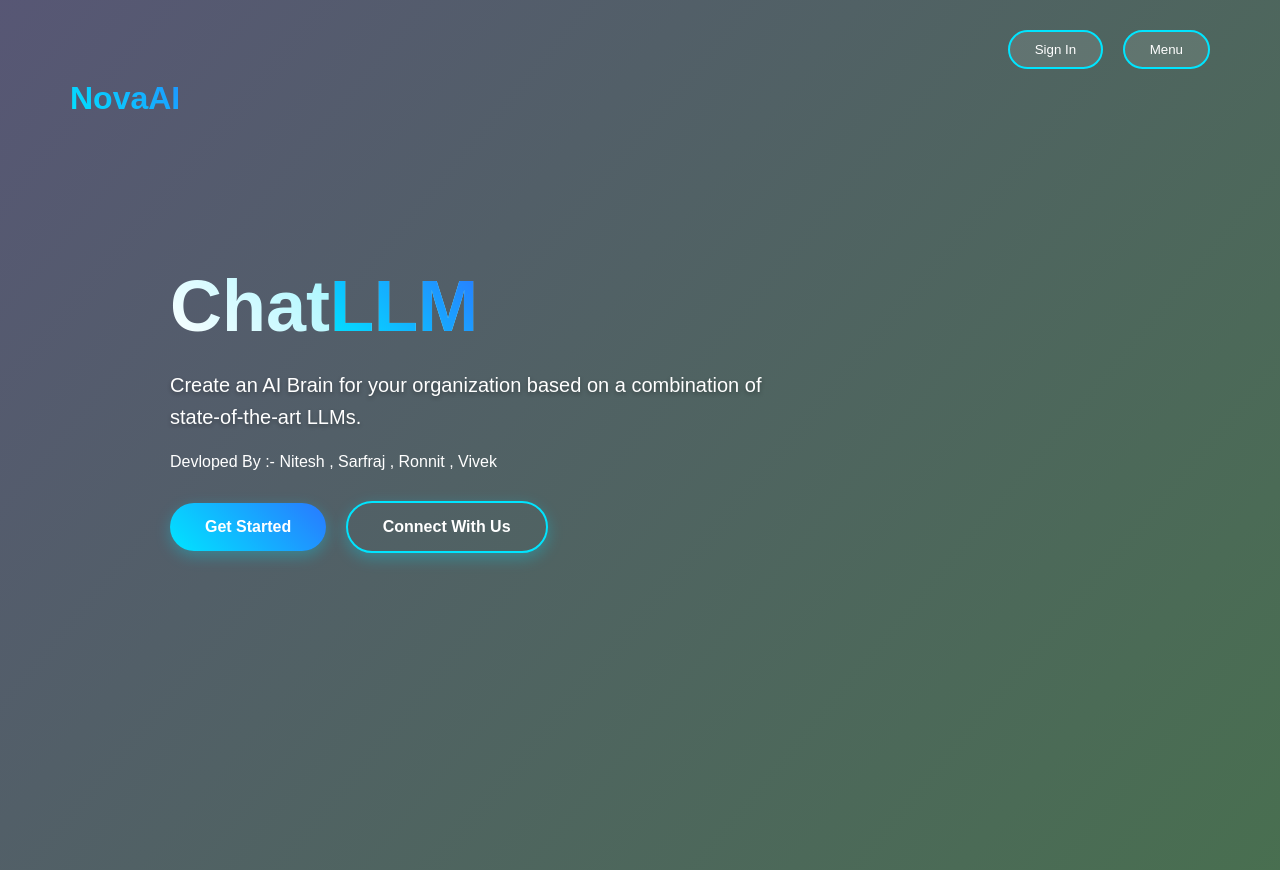
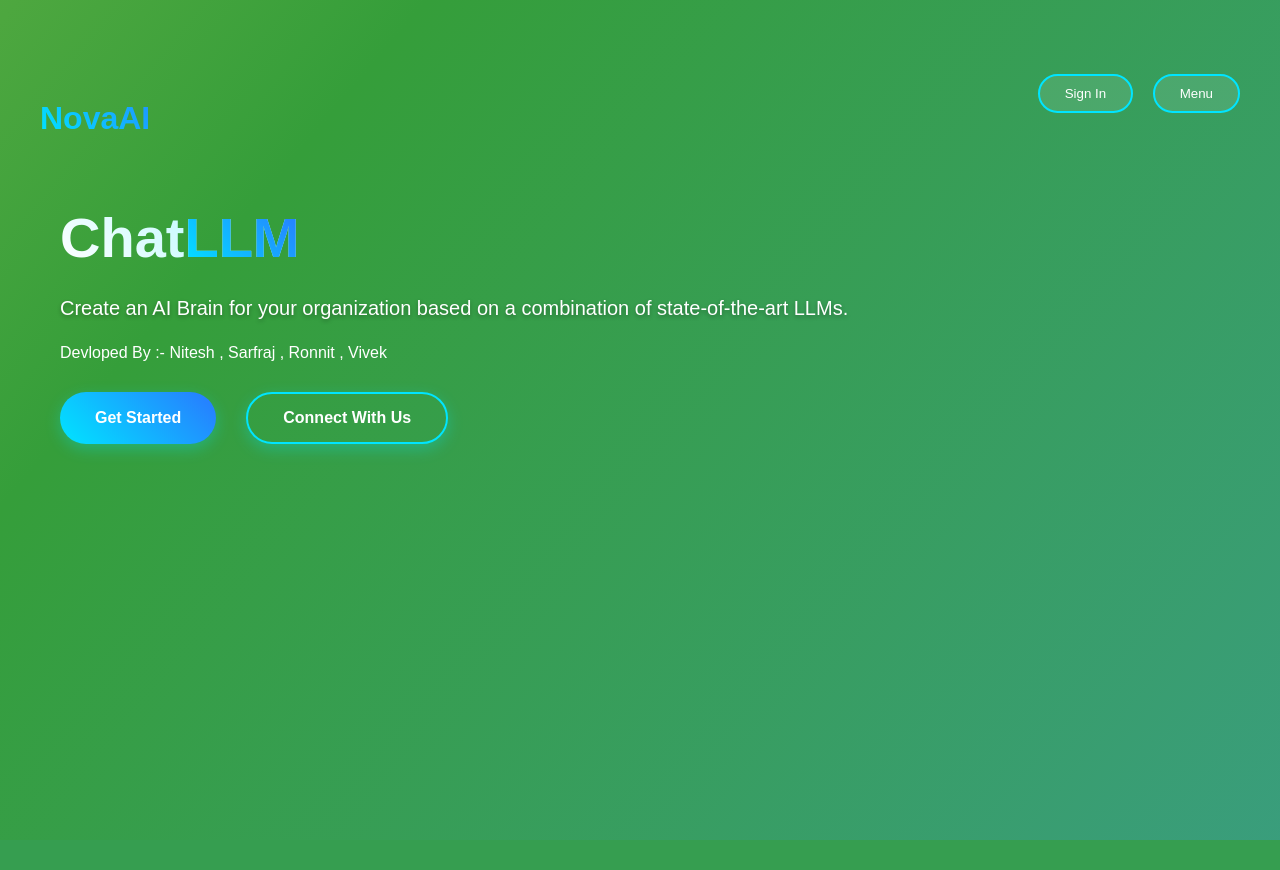
Before and after one commit to Nitesh9842/Nova-G1, a Flask app: page / in a window 1280 px wide. After the commit the page ends 840 px from the top, so only its background shows below. Run offline with Flask 3, Linux system fonts and the light colour scheme.

Commit message:
Update index.html

```diff
--- a/templates/index.html
+++ b/templates/index.html
@@ -2,7 +2,7 @@
 <html lang="en">
 <head>
     <meta charset="UTF-8">
-    <meta name="viewport" content="width=device-width, initial-scale=1.0">
+    <meta name="viewport" content="width=device-width, initial-scale=1.0, maximum-scale=1.0, user-scalable=no">
     <title>Chat LLM</title>
 </head>
 <body>
@@ -28,9 +28,9 @@
             margin: 10px;
             padding: 10px;
             height: 100vh;
-            background: linear-gradient(-50deg, #b7dde2, #457547, #585577, #81536e);
+            background: linear-gradient(-50deg, #3d9daa, #359e3a, #d0d85a, #947337);
             background-size: 400% 400%;
-            animation: gradient 10s ease infinite;
+            animation: gradient 15s ease infinite;
             display: flex;
             justify-content: center;
             align-items: center;
@@ -44,17 +44,19 @@
             display: flex;
             flex-direction: column;
             align-items: flex-start;
-            padding: 50px;
+            padding: 20px;
             position: relative;
             animation: fadeIn 1s ease-out;
+            box-sizing: border-box;
         }
 
         nav {
             display: flex;
             width: 100%;
             justify-content: space-between;
-            /* animation: fadeIn 1s ease-out; */
+            align-items: center;
             padding-top: 10px;
+            flex-wrap: wrap;
         }
 
         .logo {
@@ -87,20 +89,22 @@
         }
 
         .content {
-            margin-top: 150px;
-            max-width: 600px;
-            margin-left: 100px;
+            margin-top: 50px;
+            max-width: 100%;
+            margin-left: 0;
+            padding: 20px;
             animation: fadeIn 1s ease-out 0.5s backwards;
         }
 
         h1 {
-            font-size: 72px;
+            font-size: 3.5rem;
             margin: 0;
             background: linear-gradient(45deg, #fff, #00e5ff);
             -webkit-background-clip: text;
             background-clip: text;
             -webkit-text-fill-color: transparent;
             animation: float 3s ease-in-out infinite;
+            word-wrap: break-word;
         }
 
         .highlight {
@@ -121,6 +125,9 @@
         .buttons {
             margin-top: 30px;
             animation: fadeIn 1s ease-out 1s backwards;
+            display: flex;
+            flex-wrap: wrap;
+            gap: 15px;
         }
 
         .get-started, .connect {
```
Also changed, not shown: other parts of templates/index.html (+70 -0 lines).
